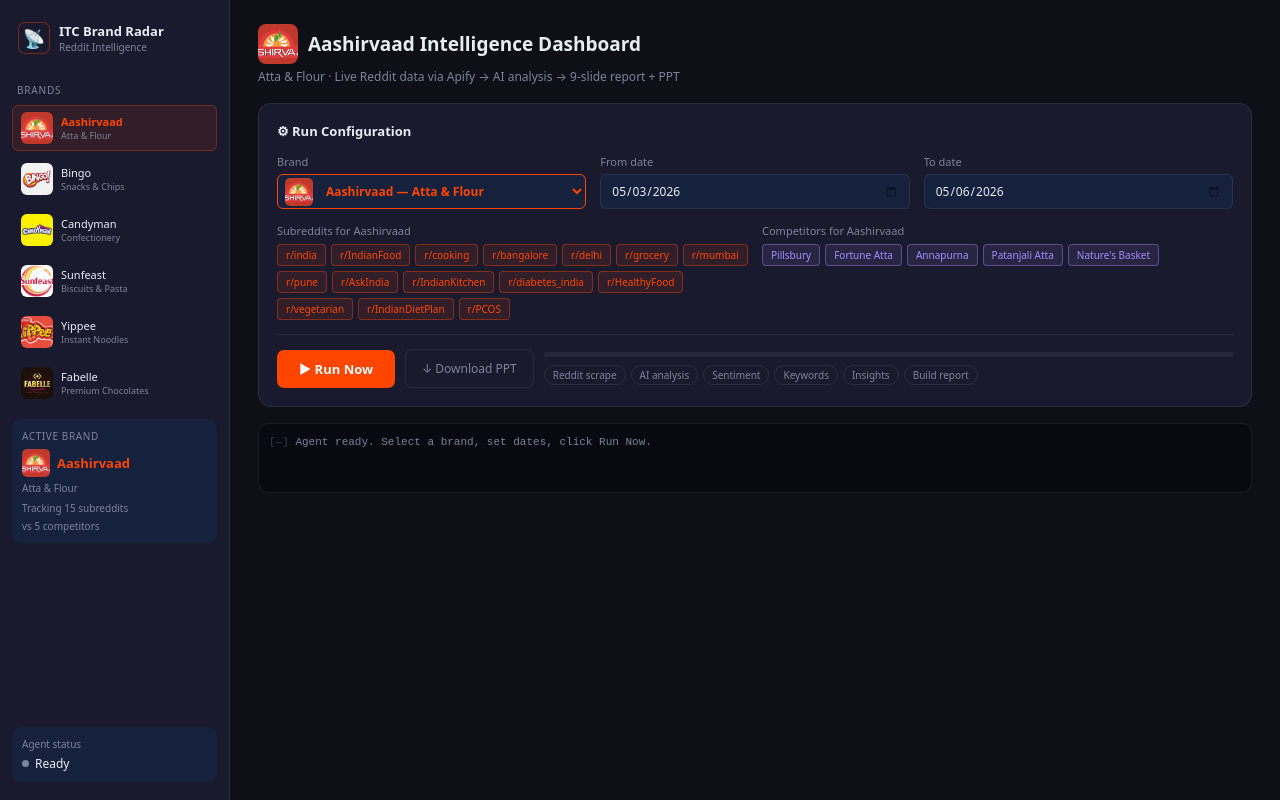
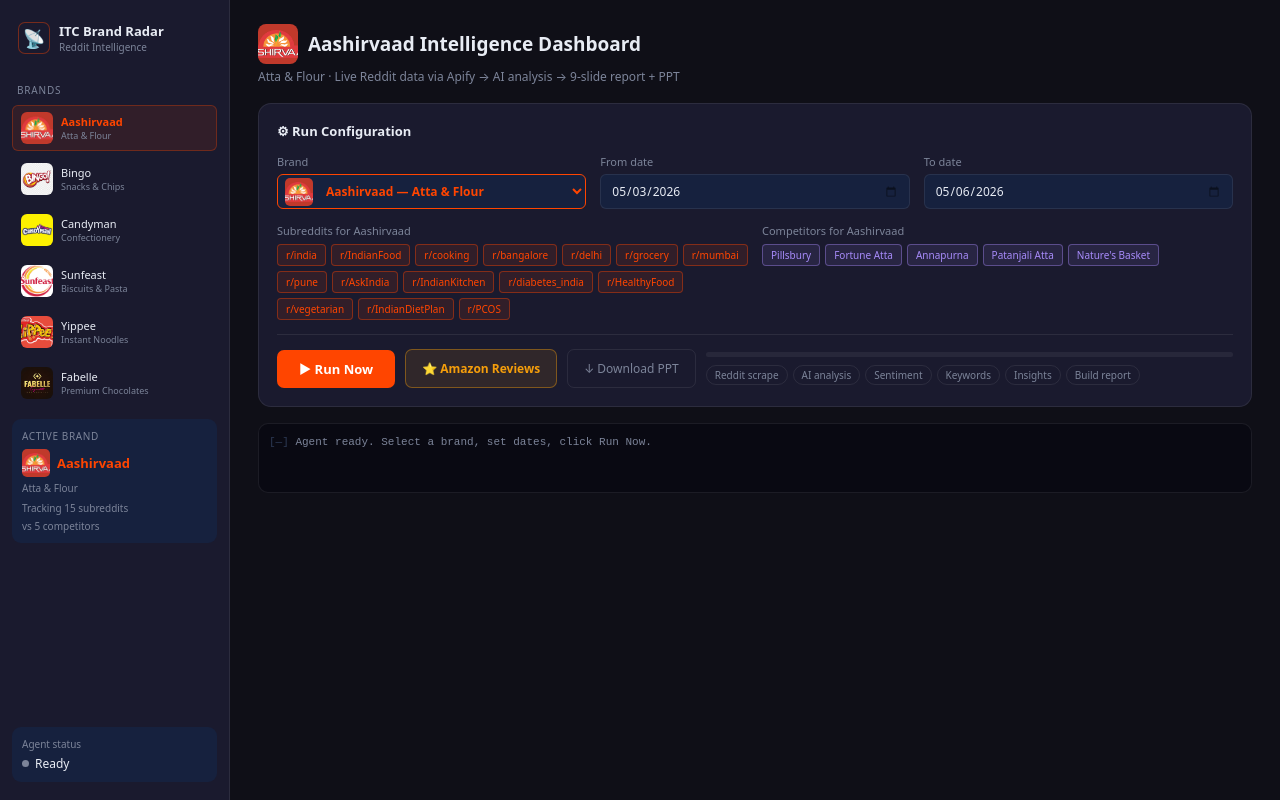
Before and after one commit to Amit1105-nj/aashirvaad-tracker, a Next.js app: page / in a window 1280 px wide. Built offline with nearby package versions, Linux system fonts and the light colour scheme.

Commit message:
Update index.js

```diff
--- a/pages/index.js
+++ b/pages/index.js
@@ -459,6 +459,12 @@
                     fontSize:13,fontWeight:600,cursor:running?'not-allowed':'pointer',opacity:running?0.4:1,whiteSpace:'nowrap'}}>
                   {running?'⏳ Running...':'▶ Run Now'}
                 </button>
+                <button onClick={fetchAmazon} disabled={amazonLoading}
+                  style={{color:'#f59e0b',border:'1px solid rgba(245,158,11,0.4)',borderRadius:7,padding:'10px 16px',
+                    fontSize:12,cursor:amazonLoading?'not-allowed':'pointer',background:'rgba(245,158,11,0.1)',
+                    whiteSpace:'nowrap',fontWeight:600,opacity:amazonLoading?0.5:1}}>
+                  {amazonLoading?'⏳ Amazon...':'⭐ Amazon Reviews'}
+                </button>
                 <button onClick={downloadPPT} disabled={!report}
                   style={{color:report?C.pur:C.muted,border:`1px solid ${report?'rgba(167,139,250,0.4)':C.border}`,
                     borderRadius:7,padding:'10px 16px',fontSize:12,cursor:report?'pointer':'not-allowed',
```
